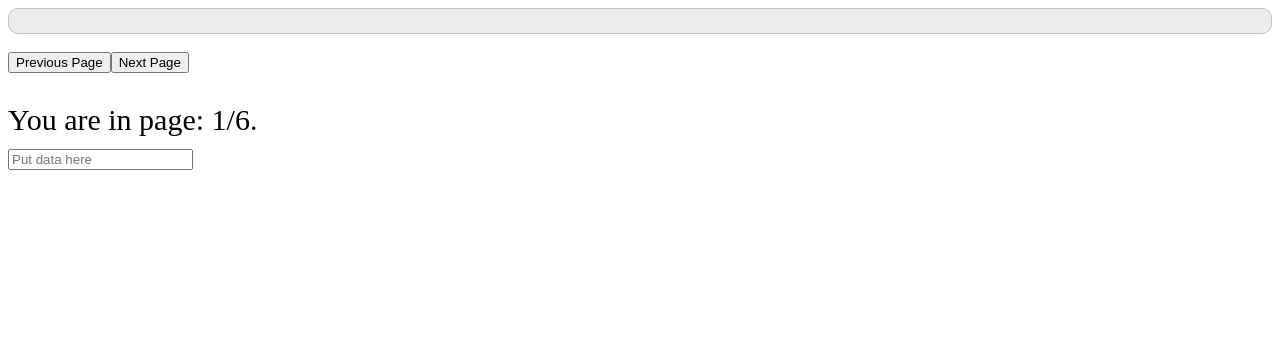
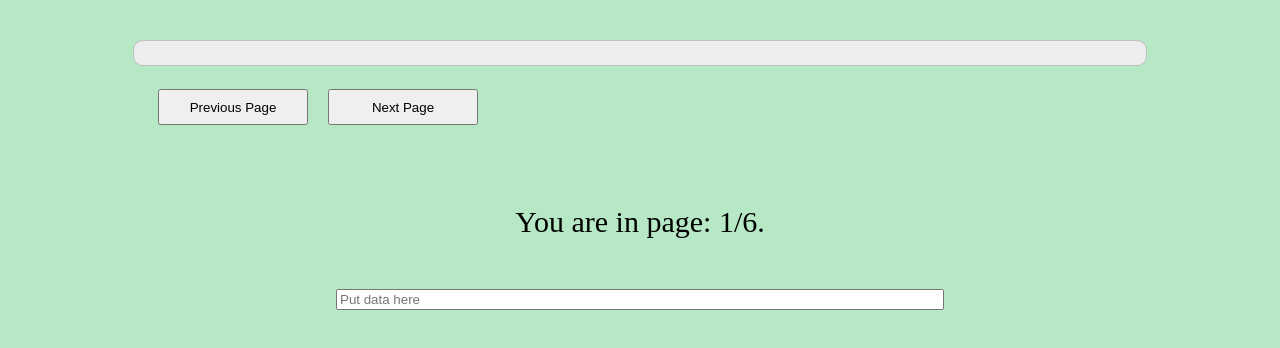
Before and after one commit to emanuelazevedo/progress-bar-react, a React (Create React App) app: page / in a window 1280 px wide. Shown: the top 348 px of the page. Built offline with nearby package versions, Linux system fonts and the light colour scheme.

Commit message:
css to the page

```diff
--- a/src/components/App.js
+++ b/src/components/App.js
@@ -1,9 +1,15 @@
 import React, {useState, useEffect, useReducer } from 'react';
+import '../index.css'
+
 
 const containerStyle = {
     border: '1px solid silver',
     background: '#ededed',
-    borderRadius: '10px'
+    borderRadius: '10px',
+    width: '80%',
+    margin: 'auto',
+    marginTop: '40px'
+
 };
 
 const contentStyle = {
@@ -17,12 +23,30 @@ const contentStyle = {
 };
 
 const pageInfoSection = {
-  marginTop: '30px',
-  fontSize: '30px'
+    marginTop: '80px',
+    fontSize: '30px',
+    textAlign: 'center',
 }
 
 const mapSection = {
-    marginTop: '10px'
+    marginTop: '10px',
+    textAlign: 'center',
+}
+
+const buttonsSection = {
+    marginLeft: '130px',
+    marginTop: '5px'
+}
+
+const btn = {
+  width: '150px',
+  marginLeft: '20px',
+  height: '36px'
+}
+
+const inputField = {
+  width: '600px',
+  marginTop: '50px'
 }
 
 const ProgressBar = ({progress}) => {
@@ -94,21 +118,25 @@ const App = () => {
     <div>
       <ProgressBar progress={progress} />
       <br />
-      <div>
-        <button onClick={previousPage}>Previous Page</button>
-        <button onClick={nextPage}>Next Page</button>
+
+      {page !== 6 ?
+        <>
+          <div style={buttonsSection}>
+            <button style={btn} onClick={previousPage}>Previous Page</button>
+            <button style={btn} onClick={nextPage}>Next Page</button>
           </div>
-      {page !== 6 ?
           <div style={pageInfoSection}>
             <div >
               You are in page: {page+1}/6.
             </div>
             <div>
               <input placeholder="Put data here"
+              style={inputField}
               onChange={ e => setFormData(e.target.value) }
               />
             </div>
           </div>
+        </>
         :
         <div>
           <div style={pageInfoSection}>
--- /dev/null
+++ b/src/index.css
@@ -0,0 +1,3 @@
+html {
+    background-color: #b7e8c5;
+}
```
Lines whose indentation alone changed are shown as unchanged.
